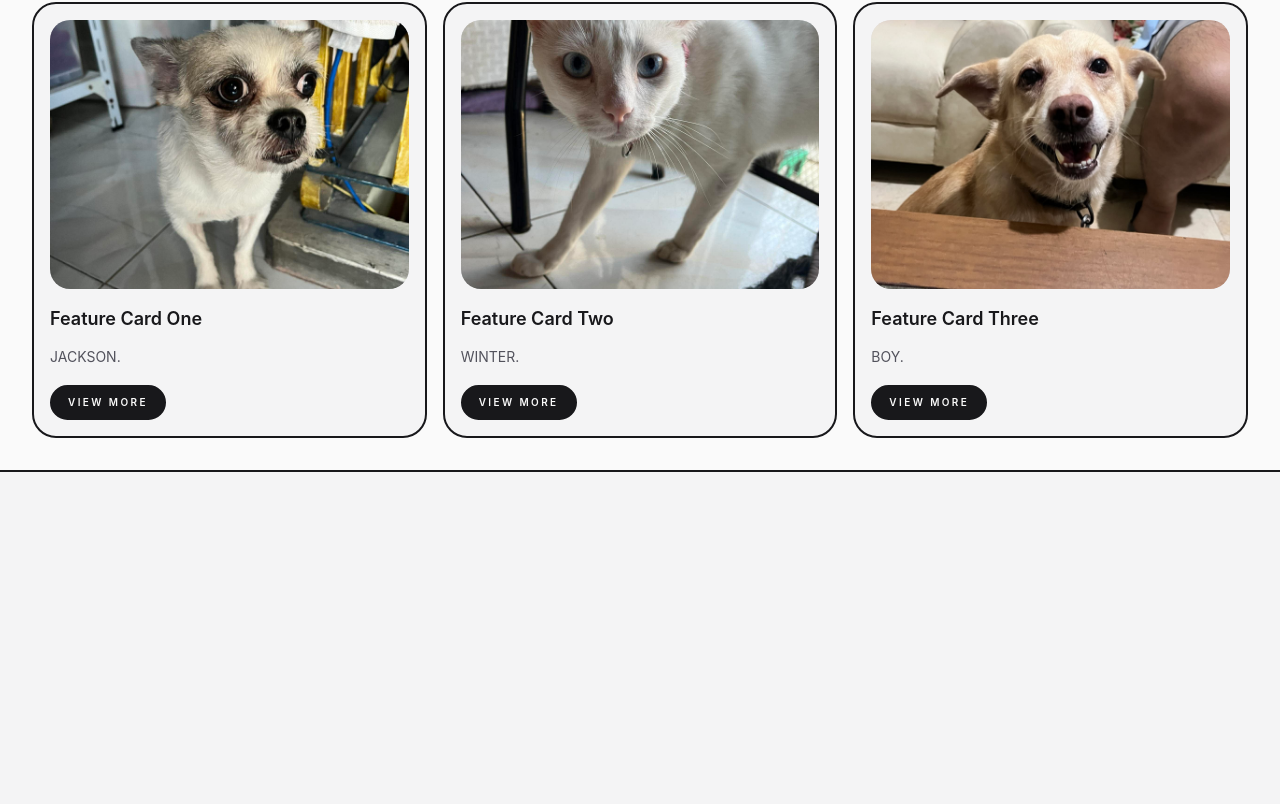
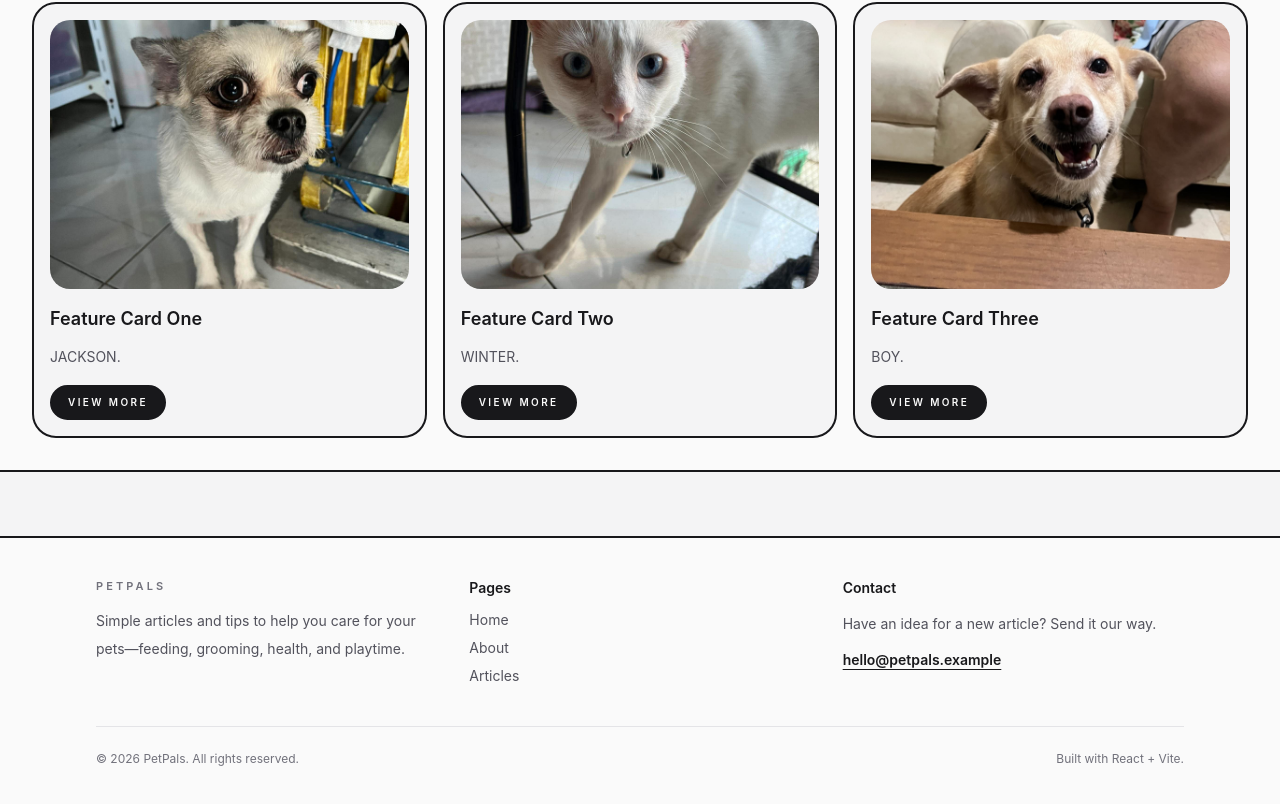
Before and after one commit to pogifons/jose-webprog, a React (Vite) app in the folder jose-client/: page / in a window 1280 px wide. Shown: the part 914-1718 px from the top of the page. Before the commit the page ends 1450 px from the top, so only its background shows below. Built offline with nearby package versions, Linux system fonts and the light colour scheme.

Commit message:
“lab-act3”

```diff
--- a/jose-client/src/assets/components/Layout.jsx
+++ b/jose-client/src/assets/components/Layout.jsx
@@ -1,13 +1,68 @@
-import { Outlet } from 'react-router-dom';
+import { Link, Outlet } from 'react-router-dom';
 import NavBar from './NavBar';
 
 const Layout = () => {
+  const year = new Date().getFullYear();
+
   return (
-    <div className="min-h-screen bg-zinc-100 text-zinc-900">
+    <div className="flex min-h-screen flex-col bg-zinc-100 text-zinc-900">
       <NavBar />
-      <main className="pb-16 pt-20">
+      <main className="flex-1 pb-16 pt-20">
         <Outlet />
       </main>
+
+      <footer className="border-t-2 border-zinc-900 bg-zinc-50">
+        <div className="mx-auto max-w-6xl px-4 py-10 sm:px-6 lg:px-8">
+          <div className="grid gap-8 md:grid-cols-3">
+            <div>
+              <p className="text-[11px] font-semibold uppercase tracking-[0.28em] text-zinc-500">
+                PetPals
+              </p>
+              <p className="mt-3 max-w-sm text-sm leading-7 text-zinc-600">
+                Simple articles and tips to help you care for your pets—feeding, grooming,
+                health, and playtime.
+              </p>
+            </div>
+
+            <div>
+              <p className="text-sm font-semibold text-zinc-900">Pages</p>
+              <ul className="mt-3 space-y-2 text-sm text-zinc-600">
+                <li>
+                  <Link className="hover:text-zinc-900" to="/">Home</Link>
+                </li>
+                <li>
+                  <Link className="hover:text-zinc-900" to="/about">About</Link>
+                </li>
+                <li>
+                  <Link className="hover:text-zinc-900" to="/articles">Articles</Link>
+                </li>
+              </ul>
+            </div>
+
+            <div>
+              <p className="text-sm font-semibold text-zinc-900">Contact</p>
+              <p className="mt-3 text-sm leading-7 text-zinc-600">
+                Have an idea for a new article? Send it our way.
+              </p>
+              <a
+                className="mt-3 inline-flex text-sm font-semibold text-zinc-900 underline underline-offset-4 hover:no-underline"
+                href="mailto:hello@petpals.example"
+              >
+                hello@petpals.example
+              </a>
+            </div>
+          </div>
+
+          <div className="mt-10 flex flex-col items-start justify-between gap-3 border-t border-zinc-200 pt-6 sm:flex-row sm:items-center">
+            <p className="text-xs text-zinc-500">
+              © {year} PetPals. All rights reserved.
+            </p>
+            <p className="text-xs text-zinc-500">
+              Built with React + Vite.
+            </p>
+          </div>
+        </div>
+      </footer>
     </div>
   );
 };
```
